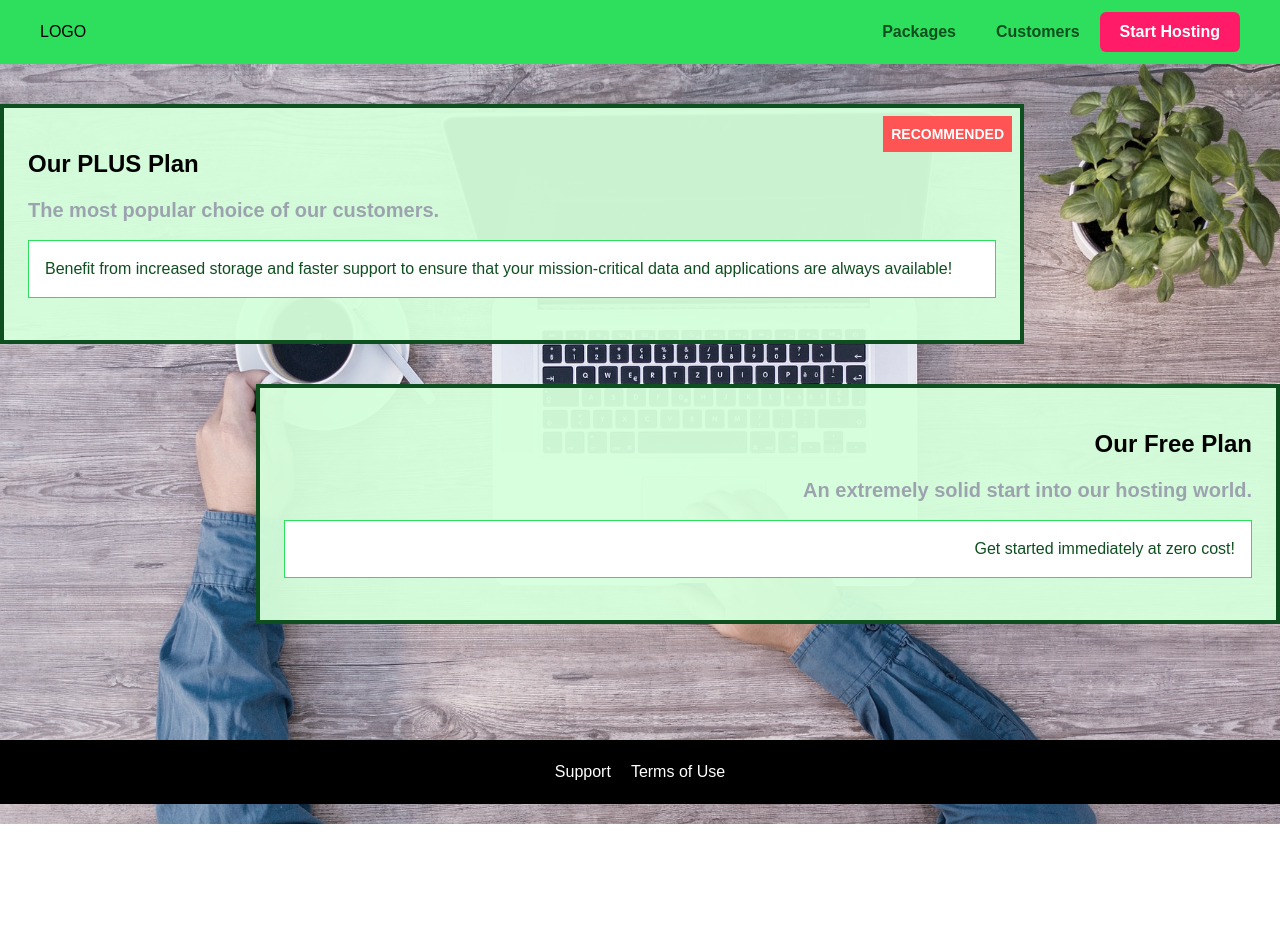
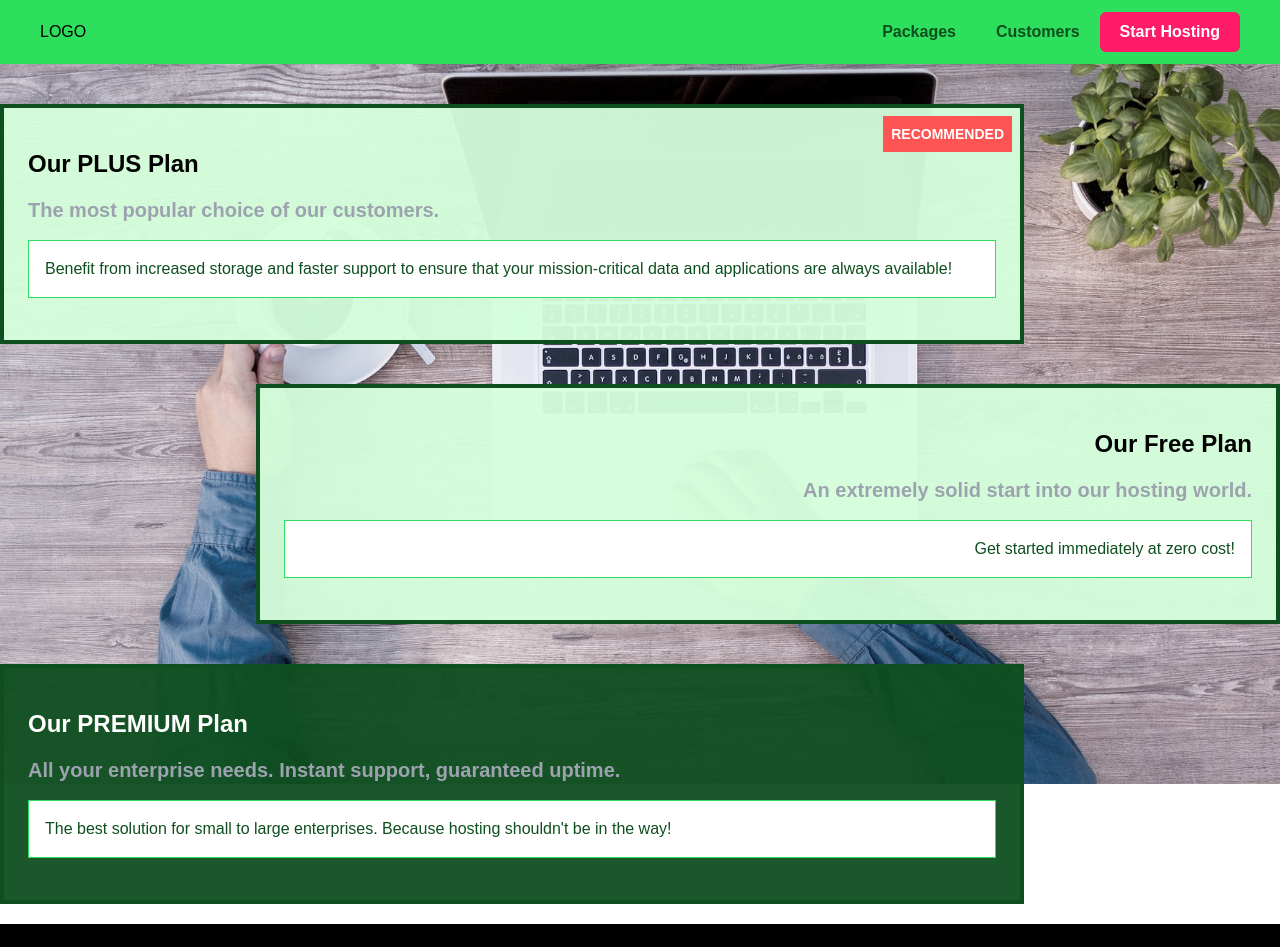
Before and after one commit to evtimlyonov/demo-tailwind-typescript, a React (Create React App) app: page /packages in a window 1280 px wide. Shown: the top 947 px of the page. Before the commit the page ends 804 px from the top, so only its background shows below. Built offline with nearby package versions, Linux system fonts and the light colour scheme.

Commit message:
Adding 3 package to the page

```diff
--- a/src/components/Package/Package2.tsx
+++ b/src/components/Package/Package2.tsx
@@ -1,7 +1,7 @@
 export const Package2 = () => {
   return (
-    <section className='relative float-right text-right mt-10 border-4 border-packageDarkGreen bg-packageBg hover:border-hostingButton w-[80%] h-60'>
-      <div className='p-6'>
+    <section className='self-end text-right mt-10 border-4 border-packageDarkGreen bg-packageBg hover:border-hostingButton w-[80%] h-60'>
+      <div className='w-full p-6'>
         <a href='/'>
           <h1 className='my-4 text-2xl font-bold'>Our Free Plan</h1>
           <h2 className='my-4 text-xl font-bold text-gray-400'>
--- /dev/null
+++ b/src/components/Package/Package3.tsx
@@ -0,0 +1,20 @@
+export const Package3 = () => {
+  return (
+    <div className='mt-10 border-4 border-packageDarkGreen bg-packageDarkBg hover:border-hostingButton w-[80%] h-60'>
+      <div className='p-6'>
+        <a href='/'>
+          <h1 className='my-4 text-2xl font-bold text-white'>
+            Our PREMIUM Plan
+          </h1>
+          <h2 className='my-4 text-xl font-bold text-gray-400'>
+            All your enterprise needs. Instant support, guaranteed uptime.
+          </h2>
+          <p className='p-4 bg-white border text-navColor border-green'>
+            The best solution for small to large enterprises. Because hosting
+            shouldn't be in the way!
+          </p>
+        </a>
+      </div>
+    </div>
+  );
+};
--- a/src/pages/Packages.tsx
+++ b/src/pages/Packages.tsx
@@ -1,14 +1,18 @@
 import { Package } from '../components/Package/Package';
 import { Package2 } from '../components/Package/Package2';
+import { Package3 } from '../components/Package/Package3';
 
 export const Packages = () => {
   return (
     <>
       <div
-        className='fixed -mt-20 w-screen h-screen -z-50 grayscale-[40%] bg-no-repeat bg-cover'
+        className='absolute -mt-20 w-screen h-screen -z-50 grayscale-[40%] bg-no-repeat bg-cover'
         style={{ backgroundImage: 'url(./images/plans-background.jpg)' }}></div>
-      <Package />
-      <Package2 />
+      <div className='flex flex-col justify-between'>
+        <Package />
+        <Package2 />
+        <Package3 />
+      </div>
     </>
   );
 };
--- a/tailwind.config.js
+++ b/tailwind.config.js
@@ -13,6 +13,7 @@ module.exports = {
         featuresBg: '#ff1b68',
         packageBg: 'rgba(213, 255, 220, 0.95)',
         packageDarkGreen: '#0e4f1f',
+        packageDarkBg: 'rgba(14, 79, 31, 0.95)',
         badge: '#ff5454',
       },
       fontFamily: {
```
